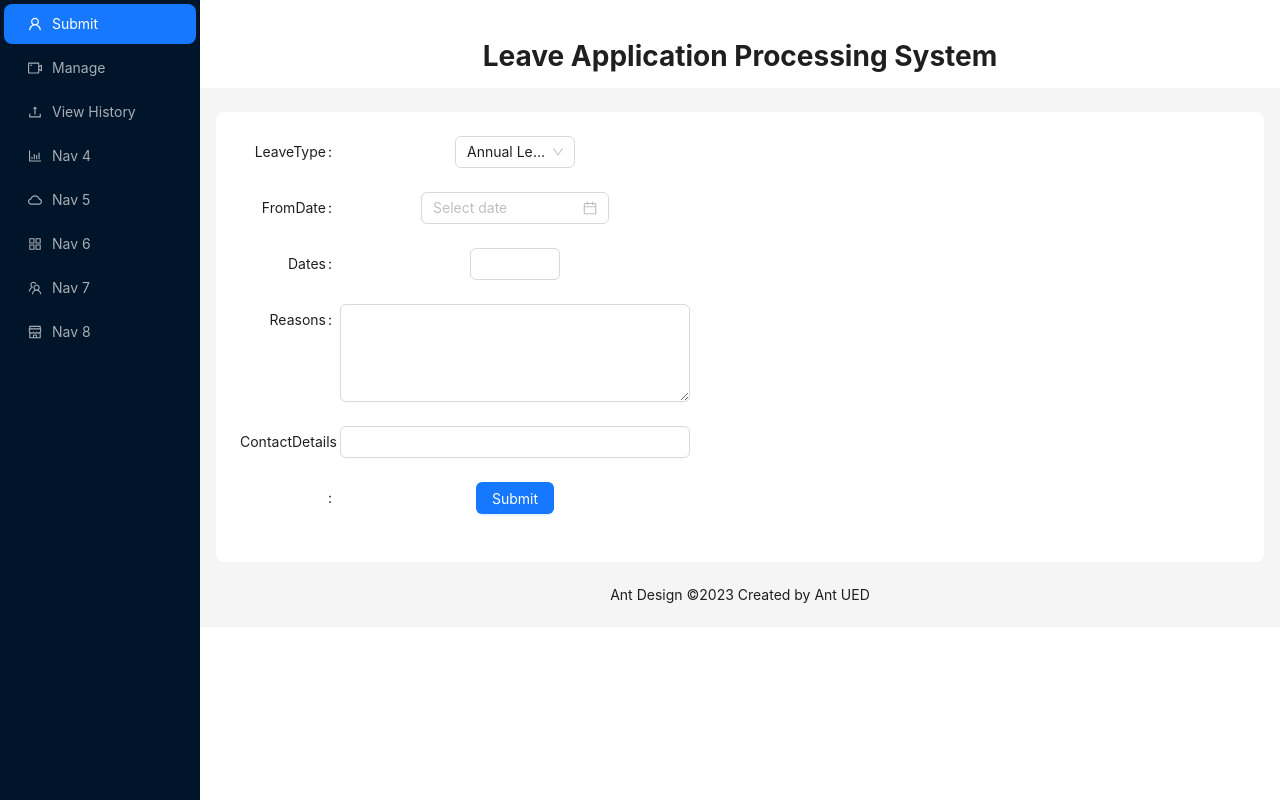
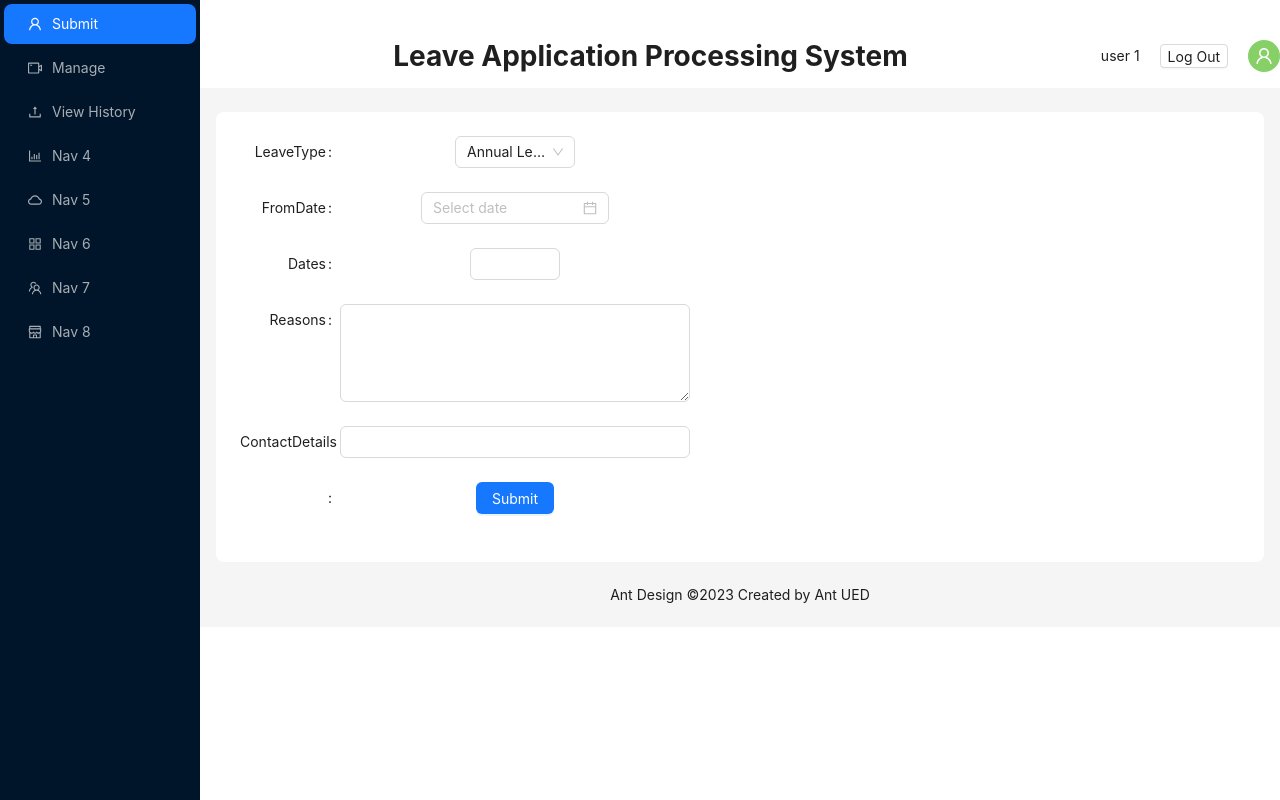
Before and after one commit to zht1014/LAPS_frontend, a React (Create React App) app: page /Home in a window 1280 px wide. Built offline with nearby package versions, Linux system fonts and the light colour scheme.

Commit message:
userLogOut

```diff
--- a/src/pages/Home/index.js
+++ b/src/pages/Home/index.js
@@ -9,7 +9,7 @@ import {
   UserOutlined,
   VideoCameraOutlined,
 } from '@ant-design/icons';
-import { Layout, Menu, theme } from 'antd';
+import { Layout, Menu, theme, Avatar, Button } from 'antd';
 import SubmitLeave from '../../components/submitLeave';
 import ViewHistory from '../../components/viewHistory';
 
@@ -18,7 +18,7 @@ const { Header, Content, Footer, Sider } = Layout;
 const items = [
   { key: '1', icon: <UserOutlined />, label: 'Submit', component: () => <SubmitLeave /> },
   { key: '2', icon: <VideoCameraOutlined />, label: 'Manage', component: () => <h1>Component 2</h1> },
-  { key: '3', icon: <UploadOutlined />, label: 'View History', component: () => <ViewHistory/> },
+  { key: '3', icon: <UploadOutlined />, label: 'View History', component: () => <ViewHistory /> },
   { key: '4', icon: <BarChartOutlined />, label: 'Nav 4', component: () => <h1>Component 4</h1> },
   { key: '5', icon: <CloudOutlined />, label: 'Nav 5', component: () => <h1>Component 5</h1> },
   { key: '6', icon: <AppstoreOutlined />, label: 'Nav 6', component: () => <h1>Component 6</h1> },
@@ -47,6 +47,9 @@ const NavContent = () => {
 };
 
 const Home = () => {
+  const Logout = () => {
+
+  }
 
 
   const {
@@ -71,8 +74,23 @@ const Home = () => {
           <NavMenu />
         </Sider>
         <Layout style={{ marginLeft: 200 }}>
-          <Header style={{ padding: 0, background: colorBgContainer, display: 'flex', justifyContent: 'center', alignItems: 'center' }}>
-            <h1>Leave Application Processing System</h1>
+          <Header style={{
+            padding: 0,
+            background: colorBgContainer,
+            display: 'flex',
+            justifyContent: 'center',
+            alignItems: 'center'
+          }}>
+            <div style={{ flex: 1, textAlign: 'center' }}>
+              <h1>Leave Application Processing System</h1>
+            </div>
+            <div style={{ display: 'grid', gridTemplateColumns: 'auto auto auto', gap: '20px', alignItems: 'center' }}>
+              <div>user 1</div>
+              <Button size="small" style={{ verticalAlign: 'middle' }} onClick={Logout}>
+                Log Out
+              </Button>
+              <Avatar style={{ backgroundColor: '#87d068' }} icon={<UserOutlined />} />
+            </div>
           </Header>
           <Content style={{ margin: '24px 16px 0', overflow: 'initial', position: 'relative' }}>
             <div
```
